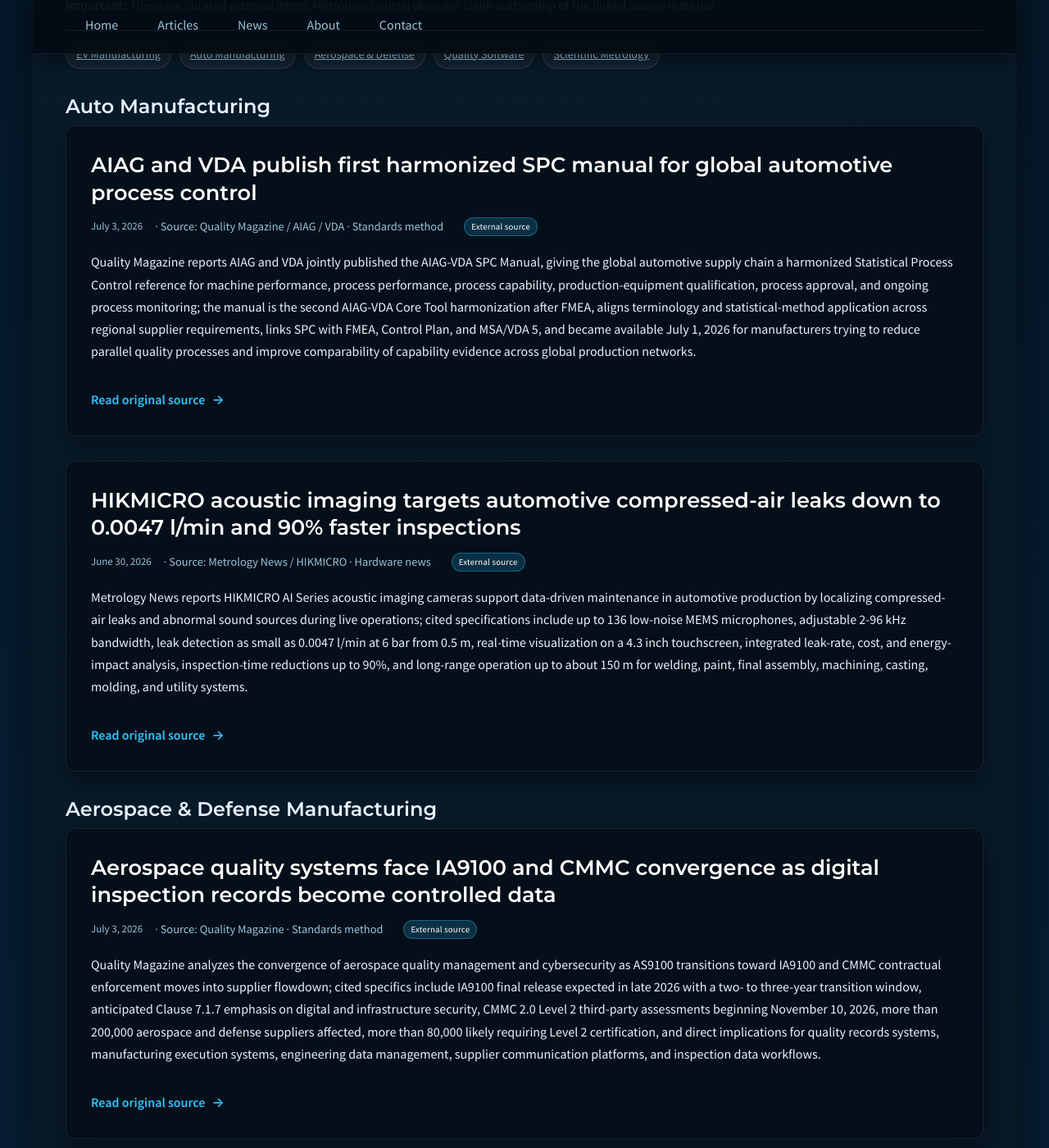
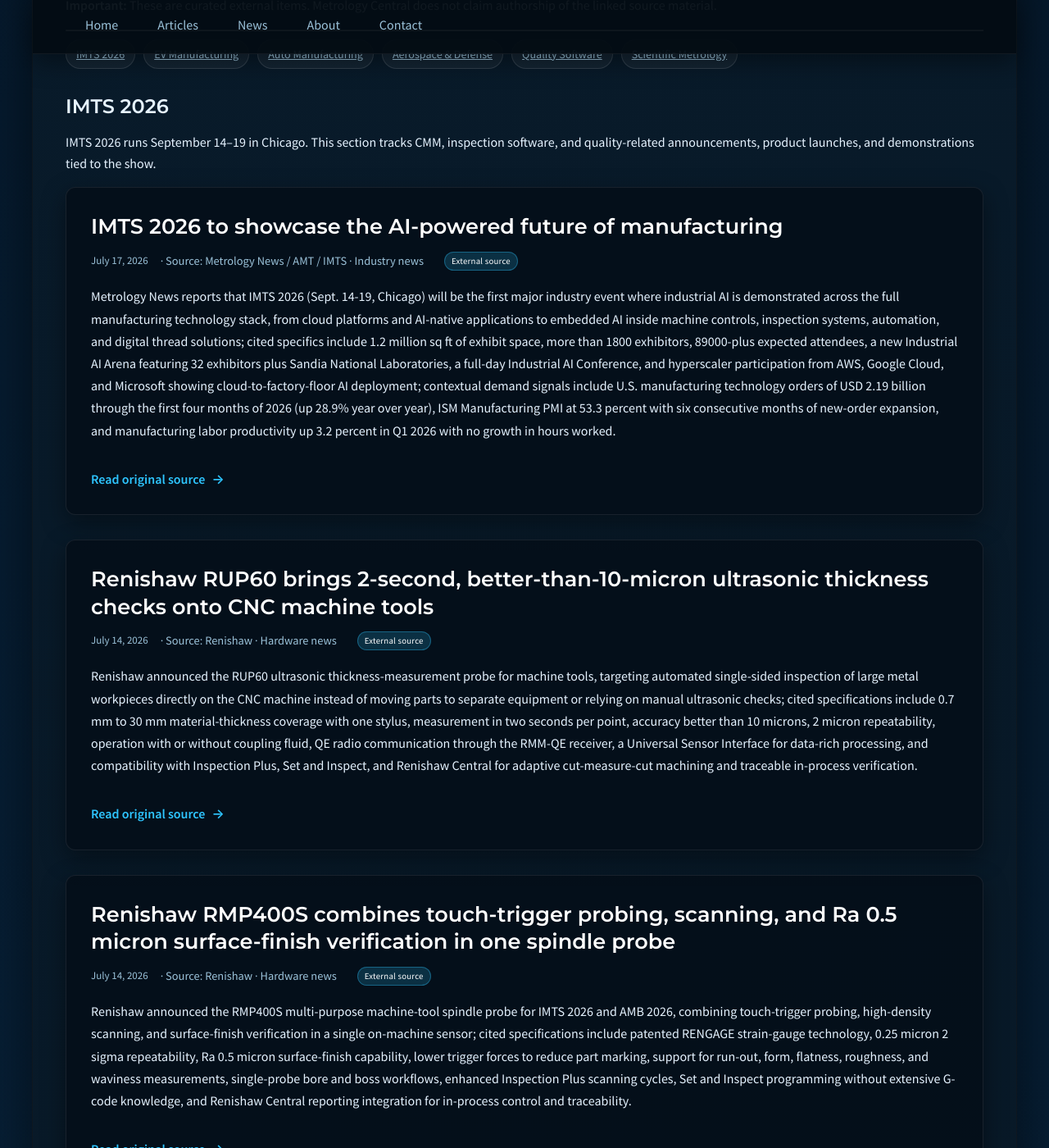
Before and after one commit to JohnForeman/MetrologyCentral, a Jekyll site: the page built from news.md, in a window 1280 px wide and 1400 px high, scrolled down 555 px. Shown: the whole window at 82% size. Built offline with Jekyll 4.4.1, drawn with Linux system fonts in a browser that asks for light colours; some of the changed text lies outside the part shown.

Commit message:
Add IMTS 2026 section to news feed with event tag filtering

```diff
--- a/_data/news.yml
+++ b/_data/news.yml
@@ -19,6 +19,7 @@
   source: Metrology News / AMT / IMTS
   sector: industrial_manufacturing
   kind: industry_news
+  event: imts_2026
   summary: >-
     Metrology News reports that IMTS 2026 (Sept. 14-19, Chicago) will be the first major industry event where industrial AI is demonstrated across the full manufacturing technology stack, from cloud platforms and AI-native applications to embedded AI inside machine controls, inspection systems, automation, and digital thread solutions; cited specifics include 1.2 million sq ft of exhibit space, more than 1800 exhibitors, 89000-plus expected attendees, a new Industrial AI Arena featuring 32 exhibitors plus Sandia National Laboratories, a full-day Industrial AI Conference, and hyperscaler participation from AWS, Google Cloud, and Microsoft showing cloud-to-factory-floor AI deployment; contextual demand signals include U.S. manufacturing technology orders of USD 2.19 billion through the first four months of 2026 (up 28.9% year over year), ISM Manufacturing PMI at 53.3 percent with six consecutive months of new-order expansion, and manufacturing labor productivity up 3.2 percent in Q1 2026 with no growth in hours worked.
   url: https://metrology.news/imts-2026-to-showcase-the-ai-powered-future-of-manufacturing/
@@ -110,6 +111,7 @@
   source: Renishaw
   sector: scientific_metrology
   kind: hardware_news
+  event: imts_2026
   summary: >-
     Renishaw announced the RUP60 ultrasonic thickness-measurement probe for machine tools, targeting automated single-sided inspection of large metal workpieces directly on the CNC machine instead of moving parts to separate equipment or relying on manual ultrasonic checks; cited specifications include 0.7 mm to 30 mm material-thickness coverage with one stylus, measurement in two seconds per point, accuracy better than 10 microns, 2 micron repeatability, operation with or without coupling fluid, QE radio communication through the RMM-QE receiver, a Universal Sensor Interface for data-rich processing, and compatibility with Inspection Plus, Set and Inspect, and Renishaw Central for adaptive cut-measure-cut machining and traceable in-process verification.
   url: https://www.renishaw.com/en/transforming-inspection-on-machine-tools-renishaws-first-on-machine-ultrasonic-thickness-measurement-probe-for-machine-tools--50145
@@ -118,6 +120,7 @@
   source: Renishaw
   sector: scientific_metrology
   kind: hardware_news
+  event: imts_2026
   summary: >-
     Renishaw announced the RMP400S multi-purpose machine-tool spindle probe for IMTS 2026 and AMB 2026, combining touch-trigger probing, high-density scanning, and surface-finish verification in a single on-machine sensor; cited specifications include patented RENGAGE strain-gauge technology, 0.25 micron 2 sigma repeatability, Ra 0.5 micron surface-finish capability, lower trigger forces to reduce part marking, support for run-out, form, flatness, roughness, and waviness measurements, single-probe bore and boss workflows, enhanced Inspection Plus scanning cycles, Set and Inspect programming without extensive G-code knowledge, and Renishaw Central reporting integration for in-process control and traceability.
   url: https://www.renishaw.com/en/rmp400s-renishaws-new-all-in-one-machine-tool-probing-solution-for-smart-manufacturing--50136
@@ -1635,6 +1638,7 @@
   source: ETMM / LK Metrology
   sector: scientific_metrology
   kind: hardware_news
+  event: imts_2026
   summary: ETMM reports LK Metrology will demonstrate a multi-sensor inspection portfolio at IMTS 2026, including ISF 04.04.04
     and ISF 07.06.05 shop-floor CMMs with Renishaw MH20i heads, an Altera M 10.10.8 with PH10MQ, TP20, SP25, LC15DX, LC12DX,
     and L100NX laser scanning, an Altera M 15.12.10 with Scantek 5 and Renishaw REVO-2 5-axis scanning, the PXR-CT Alpha 320KV
--- a/news.md
+++ b/news.md
@@ -21,6 +21,7 @@
 ---
 
 <div class="news-filters" role="navigation" aria-label="Jump to news category">
+  <a class="news-filter-btn" href="#imts-2026">IMTS 2026</a>
   <a class="news-filter-btn" href="#ev-manufacturing">EV Manufacturing</a>
   <a class="news-filter-btn" href="#auto-manufacturing">Auto Manufacturing</a>
   <a class="news-filter-btn" href="#aerospace-defense-manufacturing">Aerospace & Defense</a>
@@ -29,6 +30,32 @@
 </div>
 
 {% assign items = site.data.news %}
+
+{% assign imts_items = items | where: 'event', 'imts_2026' %}
+{% if imts_items and imts_items.size > 0 %}
+  <section id="imts-2026" class="news-category-section">
+    <h2>IMTS 2026</h2>
+    <p class="section-intro">IMTS 2026 runs September 14&ndash;19 in Chicago. This section tracks CMM, inspection software, and quality-related announcements, product launches, and demonstrations tied to the show.</p>
+    <div class="post-list" id="news-list-imts">
+      {% for item in imts_items %}
+        <article class="post-preview news-item" data-kind="{{ item.kind | default: 'uncategorized' }}">
+          <header>
+            <h2><a href="{{ item.url }}" target="_blank" rel="noopener">{{ item.title }}</a></h2>
+            <p class="post-meta">
+              <time datetime="{{ item.date }}">{{ item.date | date: "%B %-d, %Y" }}</time>
+              {% if item.source %} &middot; Source: {{ item.source }}{% endif %}
+              {% if item.kind %} &middot; {{ item.kind | replace: '_', ' ' | replace: '-', ' ' | capitalize }}{% endif %}
+              <span class="source-policy-badge">External source</span>
+            </p>
+          </header>
+          {% if item.summary %}<div class="excerpt"><p>{{ item.summary }}</p></div>{% endif %}
+          <a href="{{ item.url }}" class="read-more" target="_blank" rel="noopener">Read original source</a>
+        </article>
+      {% endfor %}
+    </div>
+  </section>
+{% endif %}
+
 {% assign cutoff_ts = 'now' | date: '%s' | plus: 0 | minus: 2592000 %}
 {% assign recent_items = '' | split: '' %}
 {% for item in items %}
```
